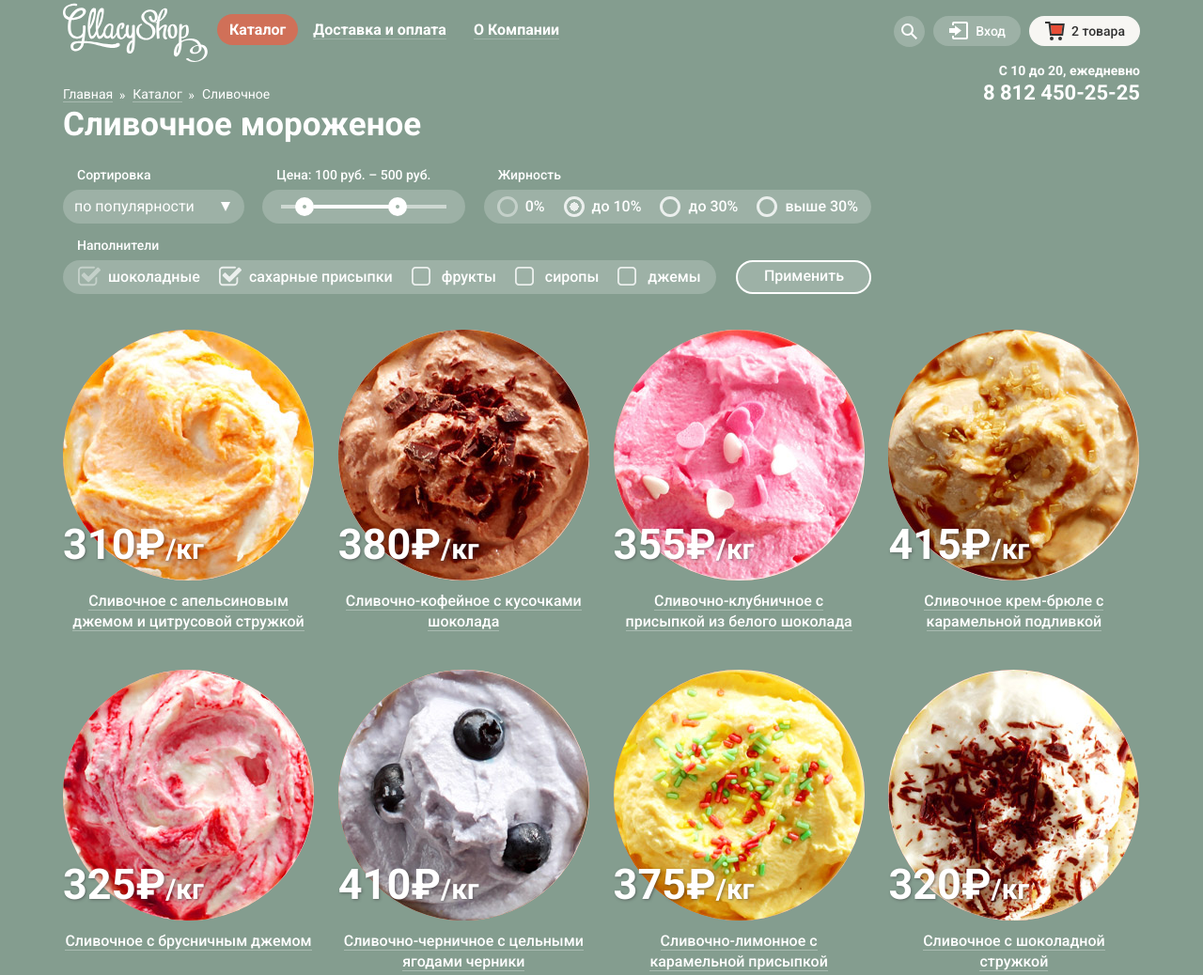
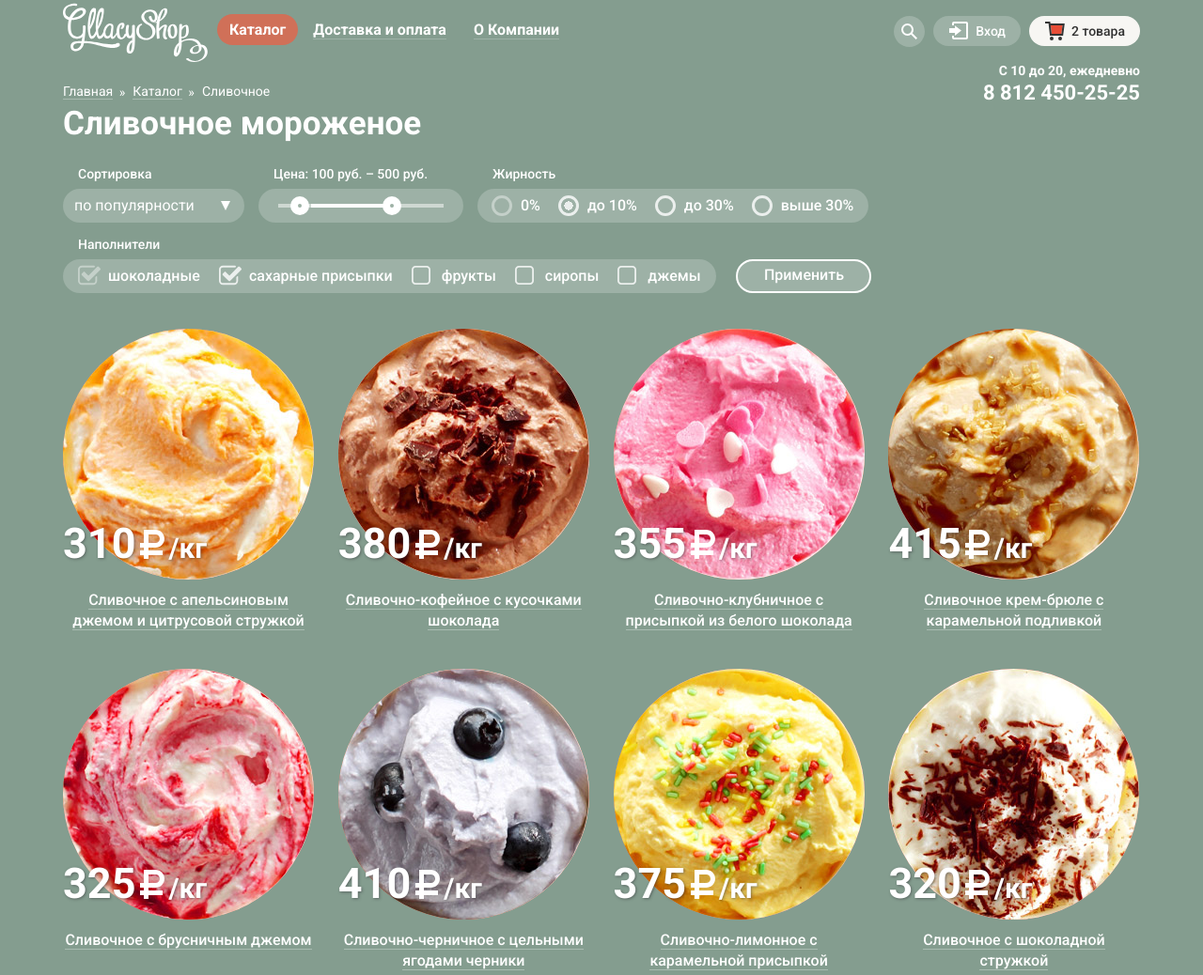
Before and after one commit to Igor2488/gllacy, a plain HTML site: page catalog.html in a window 1280 px wide. Shown: the part 6-1044 px from the top of the page at 94% size. Drawn offline with Linux system fonts and the light colour scheme.

Commit message:
#54 правки и исправление ошибок, переделаны хлебные крошки и фильтр

```diff
--- a/catalog.html
+++ b/catalog.html
@@ -157,7 +157,7 @@
 							<div class="filter_item_body">
 								<input class="visually-hidden" type="checkbox" name="chocolate" id="chocolate_filler" disabled checked>
 								<label for="chocolate_filler">шоколадные</label>
-								<input class="visually-hidden" type="checkbox" name="sugar" id="shugar_filler" checked>
+								<input class="visually-hidden" type="checkbox" name="sugar" id="sugar_filler" checked>
 								<label for="sugar_filler">сахарные присыпки</label>
 								<input class="visually-hidden" type="checkbox" name="fruits" id="fruits_filler">
 								<label for="fruits_filler">фрукты</label>
@@ -175,7 +175,7 @@
 								<div class="goods_img_block">
 									<img src="img/icecream_1.jpg" width="267" height="267" alt="Сливочное с апельсиновым джемом и цитрусовой стружкой">
 								</div>
-								<p class="goods_price">310&#8381;<span>/кг</span></p>
+								<p class="goods_price">310<span>/кг</span></p>
 							</div>
 							<h3><a class="standard_link" href="#">Сливочное с апельсиновым джемом и цитрусовой стружкой</a></h3>
 							<a href="#" class="main_btn goods_view_btn">Быстрый просмотр</a>
@@ -185,7 +185,7 @@
 								<div class="goods_img_block">
 									<img src="img/icecream_2.jpg" width="267" height="267" alt="Сливочно-кофейное с кусочками шоколада">
 								</div>
-								<p class="goods_price">380&#8381;<span>/кг</span></p>
+								<p class="goods_price">380<span>/кг</span></p>
 							</div>
 							<h3><a class="standard_link" href="#">Сливочно-кофейное с кусочками шоколада</a></h3>
 							<a href="#" class="main_btn goods_view_btn">Быстрый просмотр</a>
@@ -195,7 +195,7 @@
 								<div class="goods_img_block">
 									<img src="img/icecream_3.jpg" width="267" height="267" alt="Сливочно-клубничное с присыпкой из белого шоколада">
 								</div>
-								<p class="goods_price">355&#8381;<span>/кг</span></p>
+								<p class="goods_price">355<span>/кг</span></p>
 							</div>
 							<h3><a class="standard_link" href="#">Сливочно-клубничное с присыпкой из белого шоколада</a></h3>
 							<a href="#" class="main_btn goods_view_btn">Быстрый просмотр</a>
@@ -205,7 +205,7 @@
 								<div class="goods_img_block">
 									<img src="img/icecream_4.jpg" width="267" height="267" alt="Сливочное крем-брюле с карамельной подливкой">
 								</div>
-								<p class="goods_price">415&#8381;<span>/кг</span></p>
+								<p class="goods_price">415<span>/кг</span></p>
 							</div>
 							<h3><a class="standard_link" href="#">Сливочное крем-брюле с карамельной подливкой</a></h3>
 							<a href="#" class="main_btn goods_view_btn">Быстрый просмотр</a>
@@ -215,7 +215,7 @@
 								<div class="goods_img_block">
 									<img src="img/icecream_5.jpg" width="267" height="267" alt="Сливочное с брусничным джемом">
 								</div>
-								<p class="goods_price">325&#8381;<span>/кг</span></p>
+								<p class="goods_price">325<span>/кг</span></p>
 							</div>
 							<h3><a class="standard_link" href="#">Сливочное с брусничным джемом</a></h3>
 							<a href="#" class="main_btn goods_view_btn">Быстрый просмотр</a>
@@ -225,7 +225,7 @@
 								<div class="goods_img_block">
 									<img src="img/icecream_6.jpg" width="267" height="267" alt="Сливочно-черничное с цельными ягодами черники">
 								</div>
-								<p class="goods_price">410&#8381;<span>/кг</span></p>
+								<p class="goods_price">410<span>/кг</span></p>
 							</div>
 							<h3><a class="standard_link" href="#">Сливочно-черничное с цельными ягодами черники</a></h3>
 							<a href="#" class="main_btn goods_view_btn">Быстрый просмотр</a>
@@ -235,7 +235,7 @@
 								<div class="goods_img_block">
 									<img src="img/icecream_7.jpg" width="267" height="267" alt="Сливочно-лимонное с карамельной присыпкой">
 								</div>
-								<p class="goods_price">375&#8381;<span>/кг</span></p>
+								<p class="goods_price">375<span>/кг</span></p>
 							</div>
 							<h3><a class="standard_link" href="#">Сливочно-лимонное с карамельной присыпкой</a></h3>
 							<a href="#" class="main_btn goods_view_btn">Быстрый просмотр</a>
@@ -245,7 +245,7 @@
 								<div class="goods_img_block">
 									<img src="img/icecream_8.jpg" width="267" height="267" alt="Сливочное с шоколадной стружкой">
 								</div>
-								<p class="goods_price">320&#8381;<span>/кг</span></p>
+								<p class="goods_price">320<span>/кг</span></p>
 							</div>
 							<h3><a class="standard_link" href="#">Сливочное с шоколадной стружкой</a></h3>
 							<a href="#" class="main_btn goods_view_btn">Быстрый просмотр</a>
@@ -255,7 +255,7 @@
 								<div class="goods_img_block">
 									<img src="img/icecream_9.jpg" width="267" height="267" alt="Сливочно-ванильное с кусочками шоколада">
 								</div>
-								<p class="goods_price">440&#8381;<span>/кг</span></p>
+								<p class="goods_price">440<span>/кг</span></p>
 							</div>
 							<h3><a class="standard_link" href="#">Сливочно-ванильное с кусочками шоколада</a></h3>
 							<a href="#" class="main_btn goods_view_btn">Быстрый просмотр</a>
@@ -265,7 +265,7 @@
 								<div class="goods_img_block">
 									<img src="img/icecream_10.jpg" width="267" height="267" alt="Сливочноe с ментоловым сиропом">
 								</div>
-								<p class="goods_price">435&#8381;<span>/кг</span></p>
+								<p class="goods_price">435<span>/кг</span></p>
 							</div>
 							<h3><a class="standard_link" href="#">Сливочноe с ментоловым сиропом</a></h3>
 							<a href="#" class="main_btn goods_view_btn">Быстрый просмотр</a>
@@ -275,7 +275,7 @@
 								<div class="goods_img_block">
 									<img src="img/icecream_11.jpg" width="267" height="267" alt="Сливочное с кусочками черного шоколада">
 								</div>
-								<p class="goods_price">355&#8381;<span>/кг</span></p>
+								<p class="goods_price">355<span>/кг</span></p>
 							</div>
 							<h3><a class="standard_link" href="#">Сливочное с кусочками черного шоколада</a></h3>
 							<a href="#" class="main_btn goods_view_btn">Быстрый просмотр</a>
@@ -285,7 +285,7 @@
 								<div class="goods_img_block">
 									<img src="img/icecream_12.jpg" width="267" height="267" alt="Сливочное с мятным сиропом">
 								</div>
-								<p class="goods_price">420&#8381;<span>/кг</span></p>
+								<p class="goods_price">420<span>/кг</span></p>
 							</div>
 							<h3><a class="standard_link" href="#">Сливочное с мятным сиропом</a></h3>
 							<a href="#" class="main_btn goods_view_btn">Быстрый просмотр</a>
--- a/css/style.css
+++ b/css/style.css
@@ -1,4 +1,4 @@
-html {
+html{
 	height: 100%;
 	-webkit-box-sizing: border-box;
 	box-sizing: border-box;
@@ -16,7 +16,7 @@ body{
 	margin: 0;
 	padding: 0;
 
-	font-family: 'Roboto', 'Trebuchet MS', sans-serif;
+	font-family: "Roboto", "Trebuchet MS", sans-serif;
 	font-size: 16px;
 	line-height: 22px;
 	font-weight: 400;
@@ -28,17 +28,14 @@ body{
 body.inner_page{
 	color: #ffffff;
 }
-
 a{
 	color: #ffffff;
 	text-decoration: none;
 }
-
-img {
+img{
 	max-width: 100%;
 	height: auto;
 }
-
 .main_btn{
 	display: inline-block;
 	vertical-align: top;
@@ -69,7 +66,6 @@ img {
 	-webkit-box-shadow: 0 -2px 2px rgba(172, 16, 0, 0.64);
 	box-shadow: 0 -2px 2px rgba(172, 16, 0, 0.64);
 }
-
 .close_btn{
 	margin: 0;
 	padding: 0;
@@ -83,7 +79,7 @@ img {
 }
 .close_btn::before,
 .close_btn::after{
-	content: '';
+	content: "";
 
 	position: absolute;
 
@@ -97,7 +93,6 @@ img {
 	-webkit-transform: rotate(-45deg);
 	transform: rotate(-45deg);
 }
-
 .main_form{
 	color: #323232;
 
@@ -137,7 +132,6 @@ img {
 .input_field::-ms-input-placeholder{
 	color: #c8c8c8;
 }
-
 .standard_link{
 	border-bottom: 1px solid rgba(255, 255, 255, 0.3);
 }
@@ -152,17 +146,16 @@ img {
 
 	border-bottom: 1px solid rgba(249, 172, 159, 0.3);
 }
-
 .visually-hidden:not(:focus),
 input[type="checkbox"].visually-hidden,
-input[type="radio"].visually-hidden {
+input[type="radio"].visually-hidden{
 	position: absolute;
 
 	width: 1px;
 	height: 1px;
 	margin: -1px;
+	padding: 0;
 	border: 0;
-  padding: 0;
 
 	white-space: nowrap;
 
@@ -171,7 +164,6 @@ input[type="radio"].visually-hidden {
 	clip: rect(0 0 0 0);
 	overflow: hidden;
 }
-
 .container{
 	min-width: 900px;
 
@@ -183,14 +175,12 @@ input[type="radio"].visually-hidden {
 .inner_page .container{
 	background-image: none;
 }
-
 .site_wrap{
 	max-width: 1200px;
 	margin: 0 auto;
 }
 .block_wrap{
 	padding: 9px 2.25% 0;
-
 }
 main .block_wrap,
 footer .block_wrap{
@@ -207,7 +197,6 @@ footer .block_wrap{
 	-ms-flex-pack: justify;
 	justify-content: space-between;
 }
-
 .header_left_column{
 	display: -webkit-box;
 	display: -ms-flexbox;
@@ -279,7 +268,7 @@ footer .block_wrap{
 	border-radius: 20px;
 }
 .main_nav_item .main_nav_link::before{
-	content: '';
+	content: "";
 
 	position: absolute;
 	bottom: 1px;
@@ -312,9 +301,8 @@ footer .block_wrap{
 .page_active.main_nav_link::before{
 	display: none;
 }
-
 .catalog_link::after{
-	content: '';
+	content: "";
 
 	position: absolute;
 	bottom: -10px;
@@ -329,7 +317,7 @@ footer .block_wrap{
 	position: absolute;
 	top: 32px;
 	left: -7px;
-	z-index: 30;
+	z-index: 50;
 
 	width: 143px;
 	margin: 0;
@@ -356,7 +344,7 @@ footer .block_wrap{
 	font-weight: 700;
 }
 .catalog_novelty::after{
-	content: '';
+	content: "";
 
 	position: absolute;
 	top: 34px;
@@ -400,7 +388,6 @@ footer .block_wrap{
 	-webkit-box-shadow: none;
 	box-shadow: none;
 }
-
 .header_right_column{
 	position: relative;
 
@@ -453,7 +440,7 @@ footer .block_wrap{
 	border-radius: 20px;
 }
 .user_nav_link::after{
-	content: '';
+	content: "";
 
 	position: absolute;
 	bottom: -5px;
@@ -503,8 +490,9 @@ footer .block_wrap{
 .user_nav_link_basket_full .svg_basket_body{
 	fill: #343434;
 }
-
 .contacts_header{
+	display: flex;
+	flex-direction: column;
 	width: 267px;
 	margin-left: auto;
 	margin-bottom: 40px;
@@ -547,7 +535,6 @@ footer .block_wrap{
 	align-items: center;
 	padding: 18px 0 22px;
 }
-
 .social_btn_container{
 	display: -webkit-box;
 	display: -ms-flexbox;
@@ -585,7 +572,6 @@ footer .block_wrap{
 
 	fill: rgba(233, 233, 233, 1);
 }
-
 .info_links_container{
 	display: -webkit-box;
 	display: -ms-flexbox;
@@ -615,7 +601,7 @@ footer .block_wrap{
 	font-weight: 700;
 }
 .info_links_block .special_link::before{
-	content: '';
+	content: "";
 
 	position: absolute;
 	top: -3px;
@@ -627,7 +613,6 @@ footer .block_wrap{
 
 	background-image: url(../img/heart.svg);
 }
-
 .copyrights_container{
 	display: -webkit-box;
 	display: -ms-flexbox;
@@ -719,7 +704,7 @@ footer .block_wrap{
 }
 #product_1:checked ~ .container #slide_1,
 #product_2:checked ~ .container #slide_2,
-#product_3:checked ~ .container #slide_3 {
+#product_3:checked ~ .container #slide_3{
 	display: block;
 }
 #product_1:checked ~ .container label[for="product_1"],
@@ -727,19 +712,18 @@ footer .block_wrap{
 #product_3:checked ~ .container label[for="product_3"]{
 	background-color: rgba(255, 255, 255, 1);
 }
-#product_1:checked ~ .container {
+#product_1:checked ~ .container{
 	background-color: #849d8f;
 	background-image: url("../img/icecream_bg_1.png");
 }
-#product_2:checked ~ .container {
+#product_2:checked ~ .container{
 	background-color: #8996a6;
 	background-image: url("../img/icecream_bg_2.png");
 }
-#product_3:checked ~ .container {
+#product_3:checked ~ .container{
 	background-color: #9d8b84;
 	background-image: url("../img/icecream_bg_3.png");
 }
-
 .bonuses_container{
 	display: -webkit-box;
 	display: -ms-flexbox;
@@ -793,13 +777,12 @@ footer .block_wrap{
 }
 .bonuses_block_raspberry{
 	background-color: #5d0f1d;
-	background-image: url('../img/bonuses_bg_1.jpg');
+	background-image: url("../img/bonuses_bg_1.jpg");
 }
 .bonuses_block_chocolate{
 	background-color: #462c22;
-	background-image: url('../img/bonuses_bg_2.jpg');
-}
-
+	background-image: url("../img/bonuses_bg_2.jpg");
+}
 .goods_container{
 	display: -webkit-box;
 	display: -ms-flexbox;
@@ -833,7 +816,7 @@ footer .block_wrap{
 	text-align: center;
 }
 .goods_item::after{
-	content: '';
+	content: "";
 
 	position: absolute;
 	top: -6px;
@@ -878,7 +861,7 @@ footer .block_wrap{
 	height: 61px;
 
 	background-color: #ffffff;
-	background-image: url('../img/hit_icon.png');
+	background-image: url("../img/hit_icon.png");
 	background-position: 0 0;
 	background-repeat: no-repeat;
 	border-radius: 50%;
@@ -907,7 +890,21 @@ footer .block_wrap{
 
 	text-shadow: 1px 1px 3px rgba(49, 50, 53, 0.5);
 }
+.goods_price::after{
+	content: "";
+	top: 6px;
+	left: 80px;
+
+	position: absolute;
+
+	width: 31px;
+	height: 36px;
+
+	background-image: url(../img/ruble.svg);
+}
 .goods_price span{
+	margin-left: 35px;
+
 	font-size: 30px;
 }
 .goods_view_btn{
@@ -934,14 +931,13 @@ footer .block_wrap{
 	z-index: 10;
 	display: block;
 }
-
 .features_container{
 	width: 100%;
 	margin-bottom: 40px;
 	padding: 25px 20px 23px;
 
 	background-color: #eee2ca;
-	background-image: url('../img/features_bg.jpg');
+	background-image: url("../img/features_bg.jpg");
 	background-position: 0 0;
 	background-repeat: repeat;
 	border-radius: 15px;
@@ -992,7 +988,6 @@ p.features_item{
 
 	fill: #323232;
 }
-
 .columns{
 	display: -webkit-box;
 	display: -ms-flexbox;
@@ -1002,13 +997,12 @@ p.features_item{
 	justify-content: space-between;
 	margin-bottom: 40px;
 }
-
 .blog_item{
 	width: 48.866%;
 	padding: 22px 20px 26px;
 
 	background-color: #ffffff;
-	background-image: url('../img/blog_bg.jpg');
+	background-image: url("../img/blog_bg.jpg");
 	background-position: 17% 39%;
 	background-repeat: no-repeat;
 	border-radius: 15px;
@@ -1024,13 +1018,15 @@ p.features_item{
 	width: 295px;
 }
 .blog_item a{
+	padding: 1px;
+
 	font-size: 24px;
 	line-height: 30px;
 	font-weight: 700;
 	color: #323232;
 
 	background-color: rgba(255, 255, 255, 0.8);
-	background-image: linear-gradient(to bottom, #fff 0%, #fff 25px, #000 25px, #000 27px, #fff 27px, #fff 100%);
+	background-image: linear-gradient(to bottom, transparent 0%, transparent 25px, #000 25px, #000 27px, transparent 27px, #fff 100%);
 }
 .blog_item a:hover,
 .blog_item a:focus{
@@ -1041,7 +1037,6 @@ p.features_item{
 .blog_item a:active{
 	color: #e84d37;
 }
-
 .subscribe_container{
 	width: 48.866%;
 	padding: 5px 6px;
@@ -1106,7 +1101,6 @@ p.features_item{
 
 	cursor: pointer;
 }
-
 .contacts_container{
 	min-height: 430px;
 }
@@ -1120,7 +1114,7 @@ p.features_item{
 	width: calc(100vw - (100vw - 100%));
 	height: 430px;
 
-	background-image: url('../img/map.jpg');
+	background-image: url("../img/map.jpg");
 	background-position: top center;
 	background-repeat: no-repeat;
 }
@@ -1143,10 +1137,10 @@ p.features_item{
 	line-height: 20px;
 	font-weight: 400;
 }
-.contacts_main .contacts_adress_head{
+.contacts_main .contacts_address_head{
 	width: 150px;
 }
-.contacts_main .contacts_adress{
+.contacts_main .contacts_address{
 	display: block;
 
 	margin: 2px 0 18px;
@@ -1184,13 +1178,17 @@ p.features_item{
 }
 
 /* Main Catalog.html */
+
 .inner_page .contacts_header{
 	margin-bottom: 0;
 }
-
 .pages_navigation{
-	position: absolute;
-	top:95px;
+	position: relative;
+	top:-25px;
+
+	width: 100%;
+	max-width: 850px;
+	margin-bottom: -22px;
 }
 .pages_navigation a{
 	position: relative;
@@ -1201,7 +1199,7 @@ p.features_item{
 	line-height: 16px;
 }
 .pages_navigation a::after{
-	content: '»';
+	content: "»";
 
 	position: absolute;
 	top: 1px;
@@ -1210,7 +1208,6 @@ p.features_item{
 .pages_navigation a:last-child::after{
 	display: none;
 }
-
 .page_title{
 	margin: 0;
 	margin-bottom: 25px;
@@ -1220,15 +1217,10 @@ p.features_item{
 	line-height: 41px;
 	font-weight: 700;
 }
-
 .catalog_filter{
 	display: -webkit-box;
 	display: -ms-flexbox;
 	display: flex;
-	-ms-flex-wrap: wrap;
-	-webkit-box-pack: justify;
-	-ms-flex-pack: justify;
-	justify-content: space-between;
 	-webkit-box-align: center;
 	-ms-flex-align: center;
 	align-items: center;
@@ -1248,6 +1240,7 @@ p.features_item{
 	-webkit-box-direction: normal;
 	-ms-flex-direction: column;
 	flex-direction: column;
+	margin-right: 15px;
 	margin-bottom: 15px;
 }
 .filter_item p{
@@ -1256,7 +1249,7 @@ p.features_item{
 }
 .filter_item .filter_item_label{
 	margin-bottom: 8px;
-	margin-left: 15px;
+	margin-left: 16px;
 }
 .filter_item_body{
 	display: -webkit-box;
@@ -1281,7 +1274,7 @@ p.features_item{
 	width: 193px;
 }
 .filter_sort .filter_item_body::before{
-	content: '';
+	content: "";
 
 	position: absolute;
 	top: 13px;
@@ -1308,7 +1301,7 @@ p.features_item{
 	-moz-appearance: none;
 	appearance: none;
 }
-.filter_sort_select::-ms-expand {
+.filter_sort_select::-ms-expand{
 	display: none;
 }
 .filter_sort_select:hover,
@@ -1319,9 +1312,8 @@ p.features_item{
 .filter_sort_select:focus + .filter_item_body::before{
 	border-top-color: #323232;
 }
-
 .filter_price .filter_item_body{
-	padding: 7px 20px;
+	padding: 7px 21px;
 }
 .price_range_control_line{
 	position: relative;
@@ -1335,7 +1327,7 @@ p.features_item{
 	position: absolute;
 	left: 35px;
 
-	width: 80px;
+	width: 90px;
 	height: 4px;
 
 	background-color: rgba(255, 255, 255, 1);
@@ -1366,7 +1358,7 @@ p.features_item{
 }
 .price_range_control_left:after,
 .price_range_control_right:after{
-	content: '';
+	content: "";
 	top: 8px;
 	left: 8px;
 
@@ -1379,14 +1371,16 @@ p.features_item{
 	border-radius: 50%;
 }
 .price_range_control_left{
-	left: 15px;
+	left: 13px;
 }
 .price_range_control_right{
-	right: 42px;
-}
-
+	right: 45px;
+}
+.filter_fat{
+	margin-right: 0;
+}
 .filter_fat .filter_item_body{
-	padding: 7px 14px;
+	padding: 7px 16px;
 }
 .filter_fat label{
 	position: relative;
@@ -1400,11 +1394,11 @@ p.features_item{
 	margin-right: 0;
 }
 .filter_fat label::before{
-	content: '';
+	content: "";
 
 	position: absolute;
 	top: -2px;
-	left: -30px;
+	left: -31px;
 
 	display: inline-block;
 	width: 22px;
@@ -1427,9 +1421,8 @@ p.features_item{
 .filter_fat input[type="radio"]:checked + label::before{
 	background-image: radial-gradient(ellipse at center, rgba(255,255,255,1) 0%,rgba(255,255,255,1) 40%,rgba(255,255,255,0) 41%,rgba(255,255,255,0) 72%,rgba(255,255,255,1) 73%,rgba(255,255,255,1) 99%,rgba(255,255,255,1) 100%);
 }
-
 .filter_fillers .filter_item_body{
-	padding: 7px 16px;
+	padding: 6px 16px 7px;
 }
 .filter_fillers label{
 	position: relative;
@@ -1443,7 +1436,7 @@ p.features_item{
 	margin-right: 0;
 }
 .filter_fillers label::before{
-	content: '';
+	content: "";
 
 	position: absolute;
 	top: -2px;
@@ -1460,7 +1453,7 @@ p.features_item{
 	opacity: 0.8
 }
 .filter_fillers label::after{
-	content: '';
+	content: "";
 
 	position: absolute;
 	top: -4px;
@@ -1491,9 +1484,9 @@ p.features_item{
 }.filter_fillers input[type="checkbox"]:checked + label::after{
 	display: inline-block;
 }
-
 .filter_btn{
 	margin-top: 9px;
+	margin-left: auto;
 	padding: 6px 27px 8px 28px;
 
 	font-size: 16px;
@@ -1521,7 +1514,6 @@ p.features_item{
 	box-shadow: inset 0 2px 1px #696969;
 	outline-color: transparent;
 }
-
 .catalog_pagination{
 	padding-bottom: 32px;
 
@@ -1621,7 +1613,6 @@ p.features_item{
 .user_nav_link_basket:focus + .pop-up_basket{
 	display: block;
 }
-
 .search_form,
 .login_form{
 	padding: 15px 10px;
@@ -1636,11 +1627,9 @@ p.features_item{
 	font-size: 14px;
 	line-height: 24px;
 }
-
 .search_form{
 	width: 341px;
 }
-
 .login_form{
 	width: 277px;
 	padding: 15px 12px 17px 14px;
@@ -1710,7 +1699,6 @@ p.features_item{
 .login_form_bottom_links li{
 	margin-bottom: -4px;
 }
-
 .pop-up_basket{
 	width: 540px;
 	padding: 9px 15px 20px;
@@ -1816,7 +1804,6 @@ p.features_item{
 	-webkit-box-shadow: 0px 1px 2px 0px rgba(172, 16, 0, 1);
 	box-shadow: 0px 1px 2px 0px rgba(172, 16, 0, 1);
 }
-
 .feedback_modal{
 	position: fixed;
 	top: calc(50vh - 221px);
--- a/js/main.js
+++ b/js/main.js
@@ -22,7 +22,7 @@ var popUpLogin = document.querySelector('.pop-up_login');
 var userNavLinkLogin = document.querySelector('.user_nav_link_login');
 
 var isStorageSupport = true;
-var storage = "";
+var storage = '';
 
 try {
 	storage = localStorage.getItem("userNavLinkLogin");
```
Also changed, not shown: index.html (+10 -10 lines), img/ruble.svg (added). Lines whose indentation alone changed are shown as unchanged.
